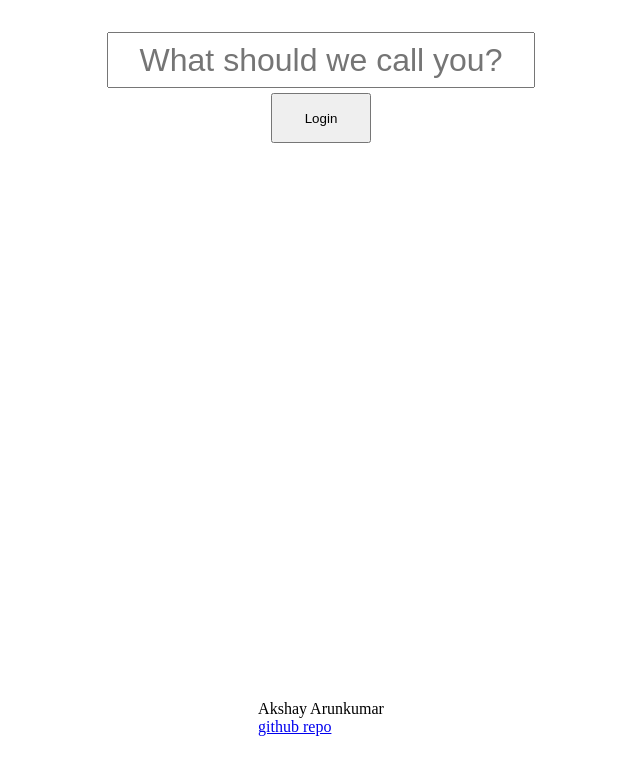
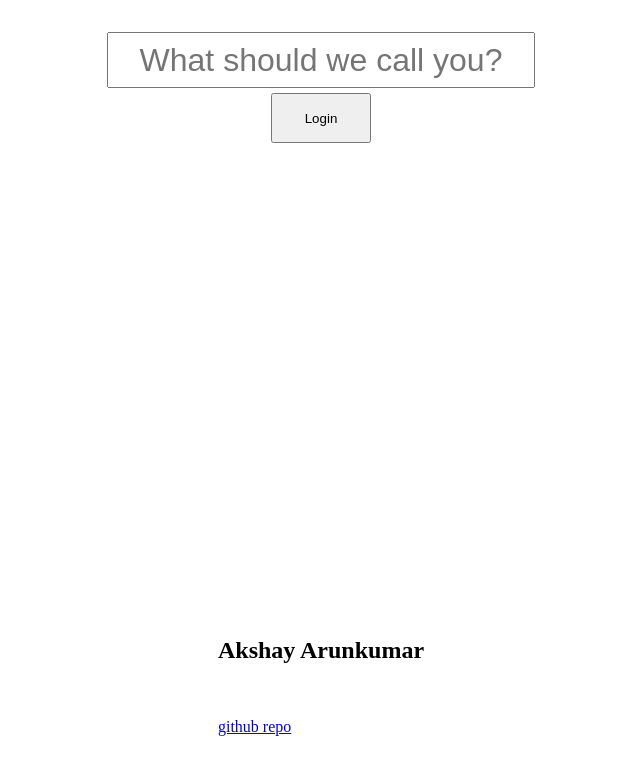
Before and after one commit to akshayarunkumar/videocall-webrtc, a website: page static/index.html in a window 1280 px wide. Shown: the whole page, without its empty margins (319-959 px from the left). Drawn offline with nearby package versions, Linux system fonts and the light colour scheme.

Commit message:
Update index.html

```diff
--- a/static/index.html
+++ b/static/index.html
@@ -160,8 +160,8 @@
     </script>
 
 <footer>
-    <p>Akshay Arunkumar<br>
-    <a href="https://github.com/akshayarunkumar">github repo</a></p>
+    <h2>Akshay Arunkumar</h2><br>
+        <p> <a href="https://github.com/akshayarunkumar">github repo</a></p>
   </footer>
 
 </body>
```
